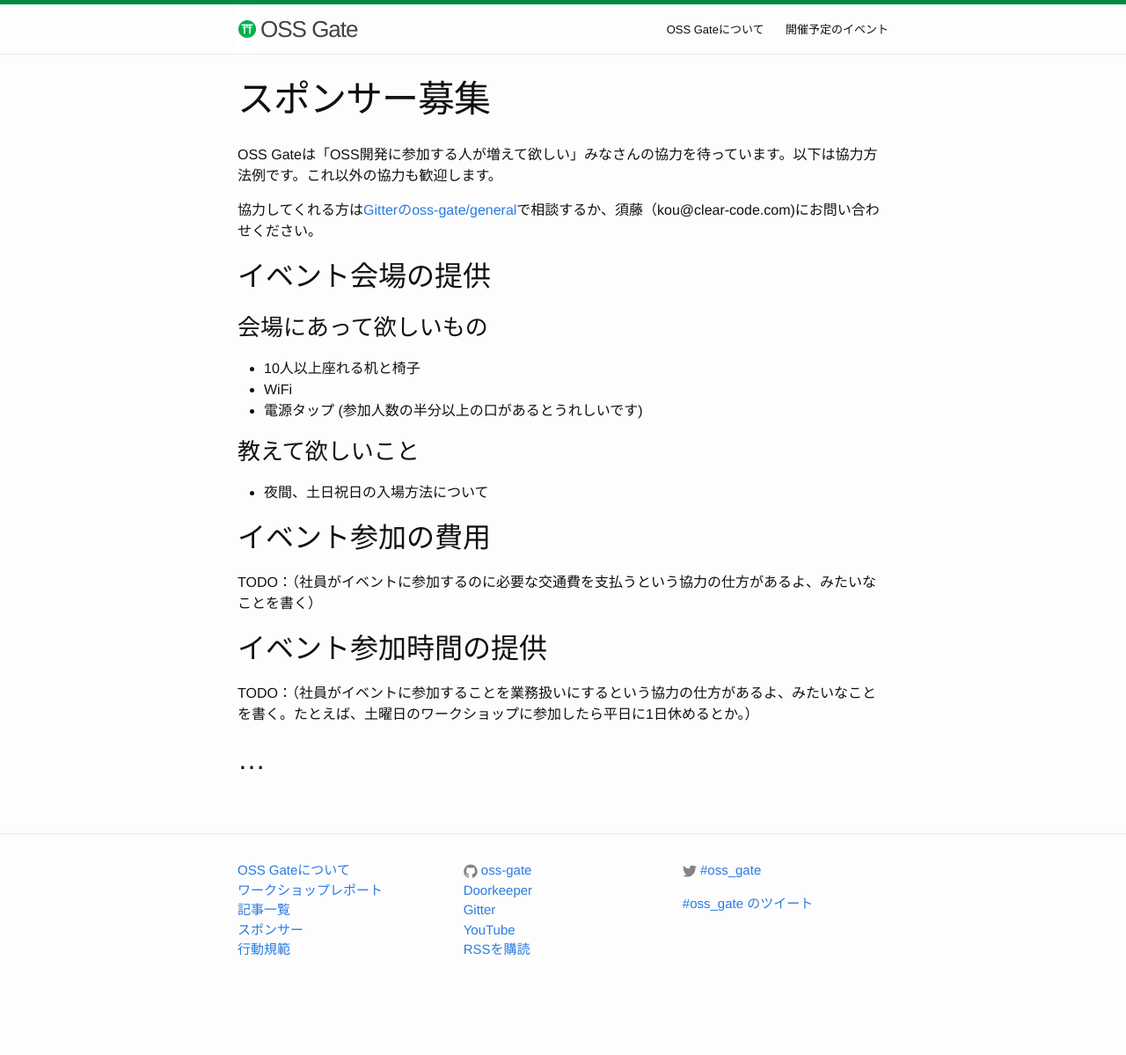
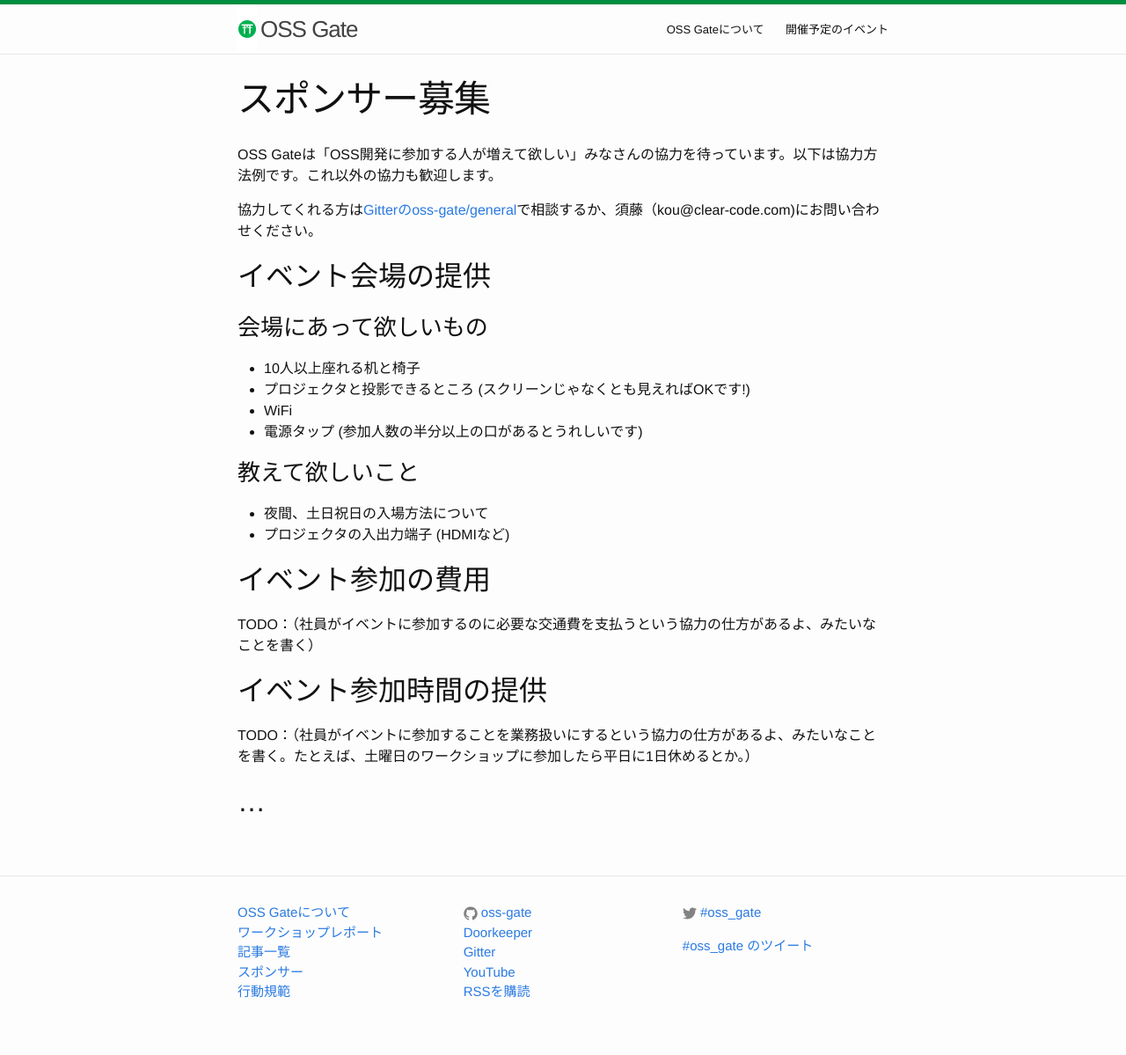
Before and after one commit to oss-gate/oss-gate.github.io, a Jekyll site: the page built from sponsors/wanted.md, in a window 1280 px wide. Shown: the whole page at 88% size. Built offline with Jekyll 4.4.1, drawn with Linux system fonts in a browser that asks for light colours; comment, search, counter and statistics services are not loaded; before the commit the page ends 1151 px from its top, so only the background shows below that.

Commit message:
add-condition-projector

```diff
--- a/sponsors/wanted.md
+++ b/sponsors/wanted.md
@@ -12,12 +12,14 @@
 ### 会場にあって欲しいもの
 
 - 10人以上座れる机と椅子
+- プロジェクタと投影できるところ (スクリーンじゃなくとも見えればOKです!)
 - WiFi
 - 電源タップ (参加人数の半分以上の口があるとうれしいです)
 
 ### 教えて欲しいこと
 
 - 夜間、土日祝日の入場方法について
+- プロジェクタの入出力端子 (HDMIなど)
 
 ## イベント参加の費用
 
```
